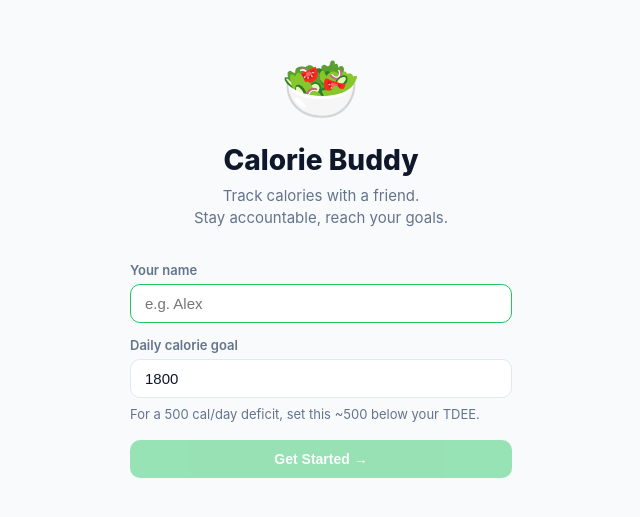
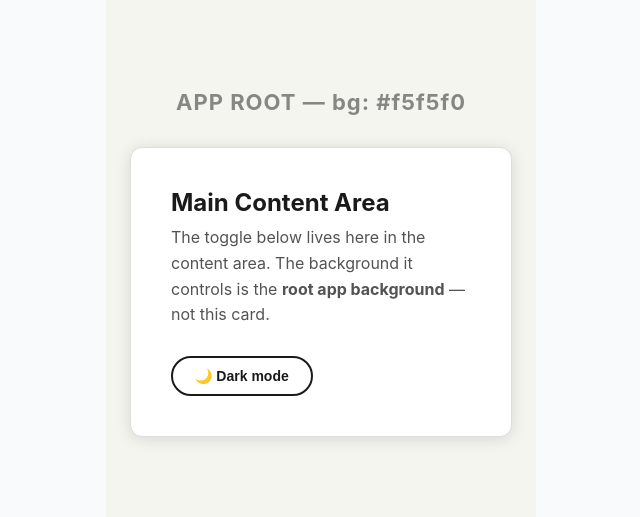
Before and after one commit to sbullocks/calorie_tracker, a React (Vite) app: page / in a window 1280 px wide. Shown: the part 137-654 px from the top of the page, without its empty margins (319-959 px from the left). Built offline with nearby package versions, Linux system fonts and the light colour scheme.

Commit message:
feat: add a dark/light background color switch that is rendered i

```diff
--- a/src/App.jsx
+++ b/src/App.jsx
@@ -1,98 +1,78 @@
-import { useState } from 'react'
-import { useCalorieStore } from './hooks/useCalorieStore'
-import { todayKey, fmtDate, calColor, sumCal } from './utils/helpers'
-import Onboarding from './components/Onboarding'
-import Dashboard from './components/Dashboard'
-import FoodLog from './components/FoodLog'
-import FriendScreen from './components/FriendScreen'
-import History from './components/History'
-import NavBar from './components/NavBar'
+import React, { useState, useEffect, useRef, useCallback, useMemo, useReducer } from 'react';
 
-const HEADER_TITLE = {
-  dashboard: (name) => `Hi, ${name} 👋`,
-  log: () => 'Food Log',
-  friend: () => 'Friend',
-  history: () => 'History',
+/*
+ * STATE OWNERSHIP:    App (root component) owns `theme` state
+ * CONTROL RENDERER:   MainContent renders the ThemeToggle control
+ * EFFECT TARGET:      The root App div (simulating <html>/document root)
+ *                     — background/color CSS applied there via prop drilling,
+ *                     NOT on the toggle control itself
+ * PROP FLOW:          App → (theme, onToggle) → MainContent → ThemeToggle
+ */
+
+const themes = {
+  light: { bg: "#f5f5f0", text: "#1a1a1a", card: "#ffffff", border: "#ddd" },
+  dark:  { bg: "#1a1a2e", text: "#e0e0e0", card: "#16213e", border: "#444" },
+};
+
+function ThemeToggle({ theme, onToggle }) {
+  const isDark = theme === "dark";
+  return (
+    <button onClick={onToggle} style={{
+      padding: "10px 22px", borderRadius: 24, cursor: "pointer", fontWeight: 600,
+      border: "2px solid currentColor", background: "transparent",
+      color: "inherit", fontSize: 14, transition: "opacity 0.15s",
+    }}>
+      {isDark ? "☀️ Light mode" : "🌙 Dark mode"}
+    </button>
+  );
+}
+
+function MainContent({ theme, onToggle }) {
+  const t = themes[theme];
+  return (
+    <div style={{
+      maxWidth: 560, margin: "0 auto", padding: 40,
+      background: t.card, borderRadius: 12, border: `1px solid ${t.border}`,
+      boxShadow: "0 2px 16px rgba(0,0,0,0.12)",
+    }}>
+      <h2 style={{ margin: "0 0 8px", color: t.text }}>Main Content Area</h2>
+      <p style={{ color: t.text, opacity: 0.75, margin: "0 0 28px", lineHeight: 1.6 }}>
+        The toggle below lives here in the content area. The background it
+        controls is the <strong>root app background</strong> — not this card.
+      </p>
+      <ThemeToggle theme={theme} onToggle={onToggle} />
+    </div>
+  );
 }
 
 export default function App() {
-  const {
-    profile,
-    logs,
-    friend,
-    setupProfile,
-    updateProfile,
-    addEntry,
-    deleteEntry,
-    importFriend,
-    clearFriend,
-  } = useCalorieStore()
-  const [tab, setTab] = useState('dashboard')
+  const [theme, setTheme] = React.useState(() => {
+    try { return localStorage.getItem("app-theme") || "light"; }
+    catch { return "light"; }
+  });
 
-  if (!profile) return <Onboarding onDone={setupProfile} />
+  const toggle = React.useCallback(() => {
+    setTheme(prev => {
+      const next = prev === "light" ? "dark" : "light";
+      try { localStorage.setItem("app-theme", next); } catch {}
+      return next;
+    });
+  }, []);
 
-  const today = todayKey()
-  const consumed = sumCal(logs[today] || [])
-  const pct = consumed / profile.goal
-  console.log('today', today)
+  const t = themes[theme];
 
+  // Effect applied to ROOT element — the actual target, not the toggle
   return (
-    <div style={{ display: 'flex', flexDirection: 'column', height: '100vh' }}>
-      <header className="header">
-        <div>
-          <div className="header-title">{HEADER_TITLE[tab](profile.name)}</div>
-          {tab === 'dashboard' && (
-            <div className="header-sub">{fmtDate(today)}</div>
-          )}
-        </div>
-        {tab === 'dashboard' && (
-          <div style={{ textAlign: 'right' }}>
-            <div
-              style={{ fontWeight: 700, fontSize: 18, color: calColor(pct) }}
-            >
-              {consumed.toLocaleString()} cal
-            </div>
-            <div className="muted" style={{ fontSize: 12 }}>
-              of {profile.goal.toLocaleString()}
-            </div>
-          </div>
-        )}
-        {tab === 'friend' && (
-          <div
-            style={{
-              fontSize: 12,
-              fontWeight: 600,
-              color: friend ? 'var(--green)' : 'var(--muted)',
-            }}
-          >
-            {friend ? `● ${friend.name}` : '○ No friend'}
-          </div>
-        )}
-      </header>
-
-      <main className="screen">
-        {tab === 'dashboard' && (
-          <Dashboard profile={profile} logs={logs} friend={friend} />
-        )}
-        {tab === 'log' && (
-          <FoodLog logs={logs} onAdd={addEntry} onDelete={deleteEntry} />
-        )}
-        {tab === 'friend' && (
-          <FriendScreen
-            profile={profile}
-            logs={logs}
-            friend={friend}
-            onImport={importFriend}
-            onClear={clearFriend}
-            onUpdateProfile={updateProfile}
-          />
-        )}
-        {tab === 'history' && (
-          <History profile={profile} logs={logs} friend={friend} />
-        )}
-      </main>
-
-      <NavBar tab={tab} setTab={setTab} />
+    <div style={{
+      minHeight: "100vh", background: t.bg, color: t.text,
+      transition: "background 0.25s, color 0.25s",
+      display: "flex", flexDirection: "column",
+      alignItems: "center", justifyContent: "center", padding: 24,
+    }}>
+      <h1 style={{ marginBottom: 32, fontSize: 22, opacity: 0.5, letterSpacing: 1 }}>
+        APP ROOT — bg: {t.bg}
+      </h1>
+      <MainContent theme={theme} onToggle={toggle} />
     </div>
-  )
+  );
 }
```
